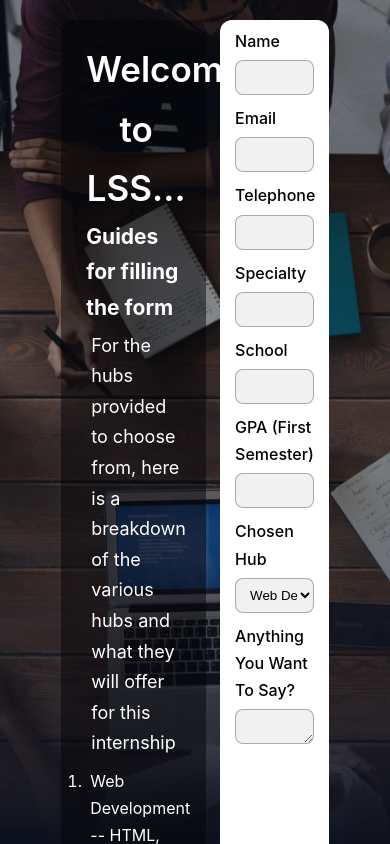
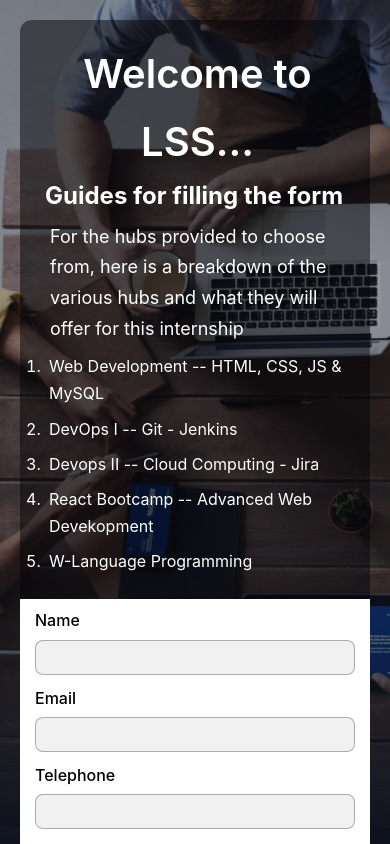
Before and after one commit to Fuangi/Internship, a React (Vite) app: page / in a window 390 px wide. Shown: the top 844 px of the page. Built offline with nearby package versions, Linux system fonts and the light colour scheme.

Commit message:
Made the registration page responsive on mobile devices

```diff
--- a/src/components/View.jsx
+++ b/src/components/View.jsx
@@ -20,7 +20,8 @@ function View() {
 
   function handleSort(field) {
     axios({
-      url: `http://localhost:4000/internship/?sort=${field}`,
+      // url: `http://localhost:4000/internship/?sort=${field}`,
+      url: `https://internship-backend-ediw.onrender.com/?sort=${field}`,
       method: "get",
     })
       .then(function (res) {
--- a/src/index.scss
+++ b/src/index.scss
@@ -26,7 +26,8 @@
       rgba(19, 24, 38, 0.53),
       #0e121e
     ),
-    url("/bg-3.jpg") no-repeat center/cover;
+    url("/bg-3.jpg");
+  background-size: cover;
 }
 
 /* !page content */
@@ -123,35 +124,31 @@ option {
 
 /* responsiveness */
 
-@media (max-width: 1100px) {
-  body {
-    font-size: 14px;
+@media only screen and (max-width: 700px) {
+  .register {
+    width: 100%;
   }
   .landing-content {
-    grid-template-columns: repeat(1, 1fr);
-    padding: 0 1em;
-    width: 100%;
-    gap: 1em;
+    min-height: 100dvh;
+    padding: 0 20px;
+    flex-direction: column;
   }
   .landing-text {
-    border-radius: 12px;
+    border-radius: 12px 12px 0 0;
+    width: 100%;
   }
   .heading {
     font-size: 2.5em;
   }
   form {
-    border-radius: 12px;
+    border-radius: 0 0 12px 12px;
+    width: 100%;
   }
   .btns {
     gap: 2em;
   }
   .btn {
     text-align: center;
-  }
-}
-@media (max-width: 765px) {
-  body {
-    font-size: 14px;
   }
 }
 
```
